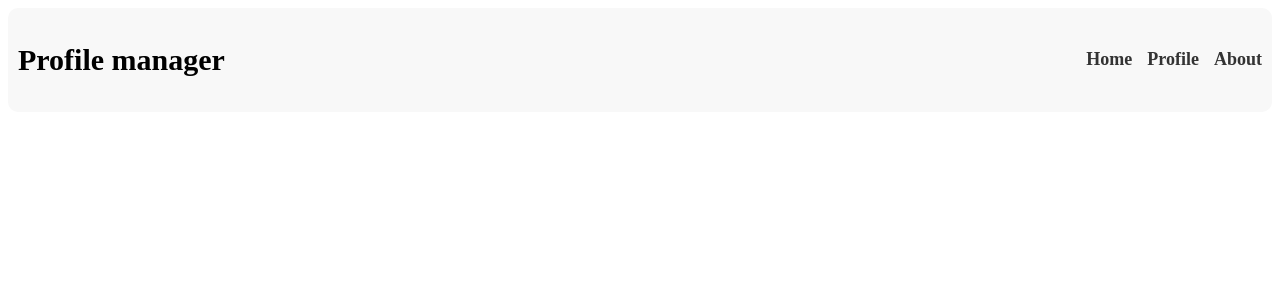
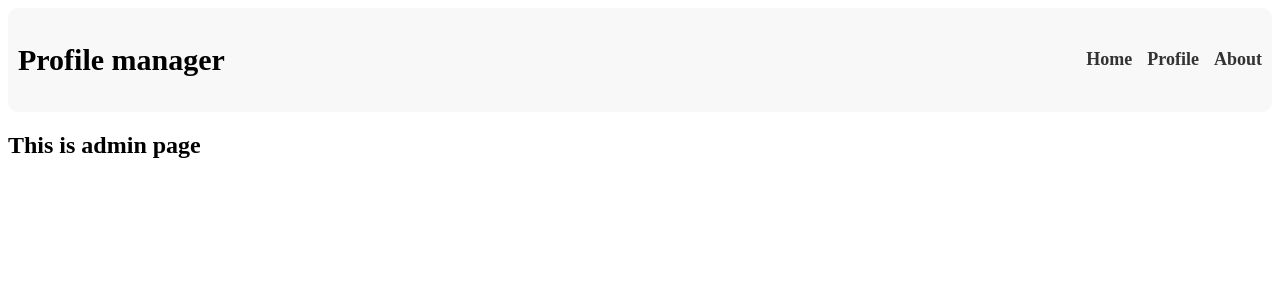
Before and after one commit to hainweb/sample-UMS-frontend, a React (Vite) app: page /admin in a window 1280 px wide. Shown: the top 300 px of the page. Built offline with nearby package versions, Linux system fonts and the light colour scheme; no server answers.

Commit message:
feat(admin): add admin route

```diff
--- a/src/App.jsx
+++ b/src/App.jsx
@@ -7,6 +7,7 @@ import Signup from "./pages/auth/Signup/Signup";
 import Login from "./pages/auth/Login/Login";
 import ProtectedRoutes from "./components/ProtectedRoutes";
 import Profile from "./pages/profile/Profile";
+import AdminHome from "./pages/admin/AdminHome";
 
 function App() {
   return (
@@ -23,7 +24,16 @@ function App() {
           />
           <Route path="/signup" element={<Signup />} />
           <Route path="/login" element={<Login />} />
-          <Route path="/profile" element={<ProtectedRoutes><Profile /></ProtectedRoutes>} />
+          <Route
+            path="/profile"
+            element={
+              <ProtectedRoutes>
+                <Profile />
+              </ProtectedRoutes>
+            }
+          />
+
+          <Route path="/admin" element={<AdminHome />} />
         </Routes>
       </Layout>
     </Router>
--- /dev/null
+++ b/src/pages/admin/AdminHome.jsx
@@ -0,0 +1,11 @@
+import React from "react";
+
+const AdminHome = () => {
+  return (
+    <div>
+      <h2>This is admin page</h2>
+    </div>
+  );
+};
+
+export default AdminHome;
```
